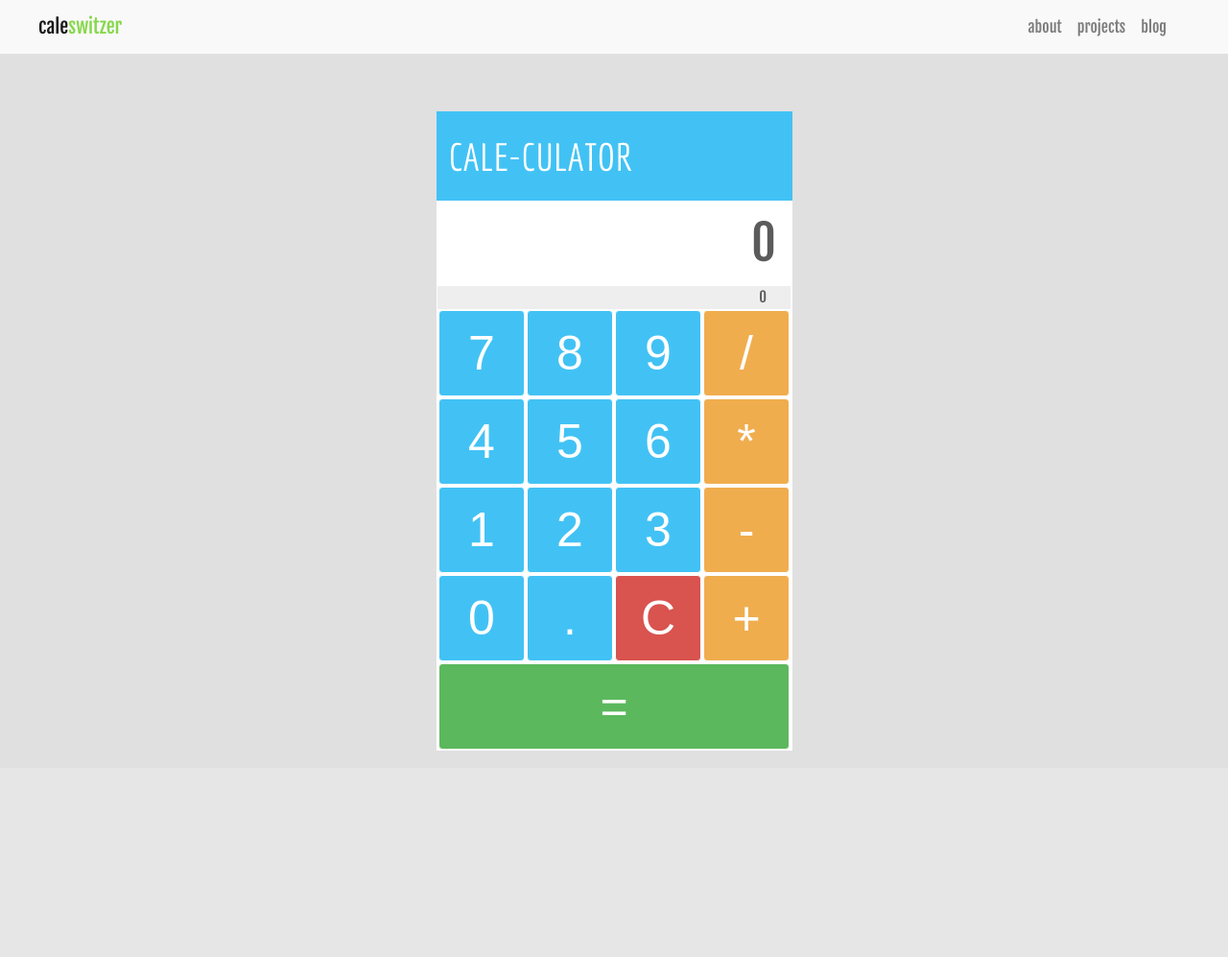
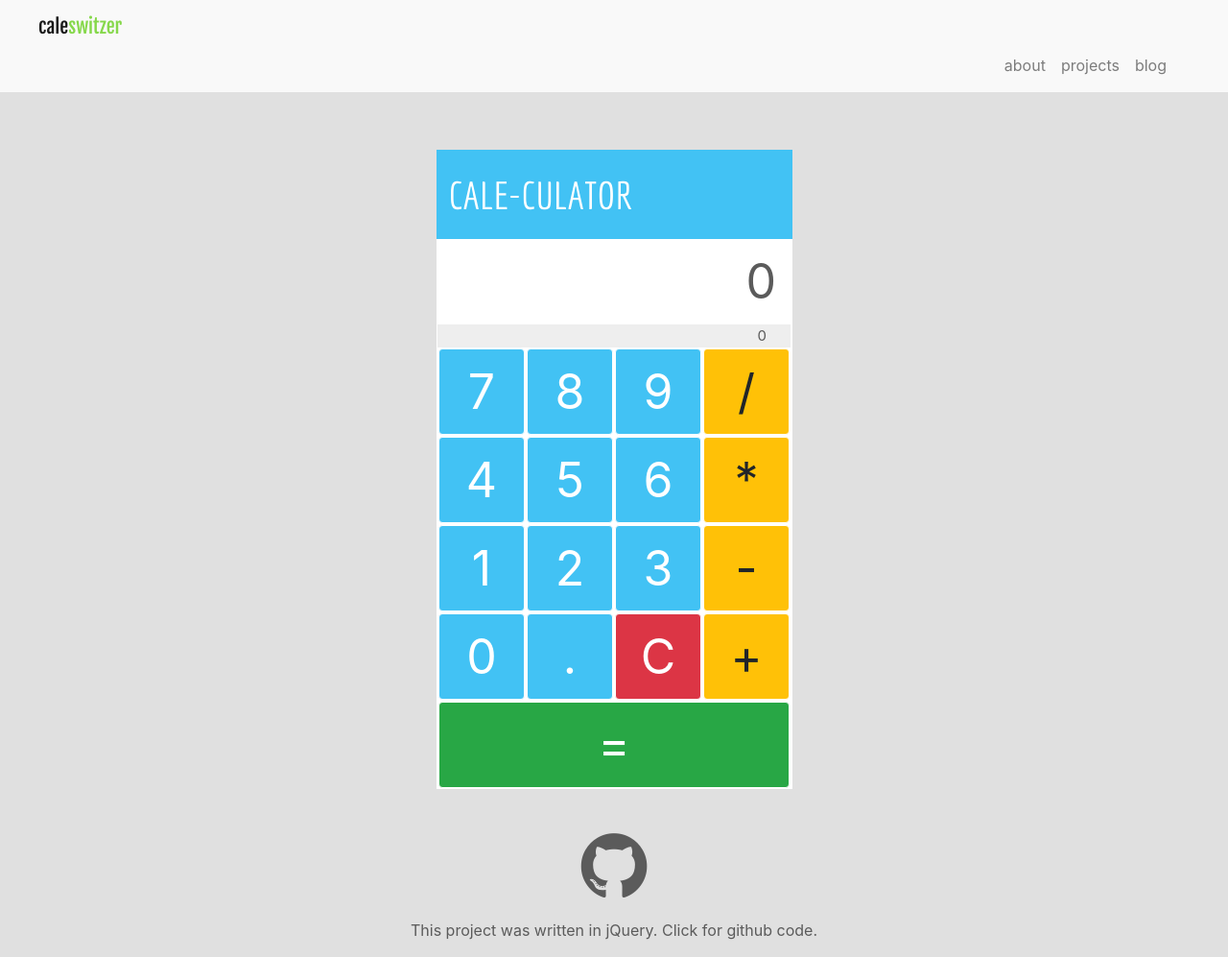
Before and after one commit to Tennyx/mysite, a Django app: page /projects/calculator in a window 1280 px wide. Shown: the whole page at 96% size. Before the commit the page ends 782 px from the top, so only its background shows below. Run offline with Django 3.2, Linux system fonts and the light colour scheme; parts of the project's set-up code (start-up, migrations or seed data) failed here and were passed over; some libraries are stand-ins or nearby versions.

Commit message:
added github link to calc and bootswatch.

```diff
--- a/home/static/css/main.css
+++ b/home/static/css/main.css
@@ -4,7 +4,6 @@
 
 body {
   background: #e0e0e0;
-  font-family: 'Fjalla One', sans-serif;
   color: #5b5b5b;
 }
 
@@ -13,17 +12,34 @@ body {
 	padding-left:40px;
 }
 
+.navbar-brand {
+	font-family: 'Fjalla One', sans-serif;
+}
+
 .lastname {
 	color:#86d84b;
-}
-
-p {
-	/*margin: 100px 200px 100px 200px;*/
-	/*text-align: center;*/
-	/*font-size: 1em;
-	min-width:200px;*/
 }
 
 #navbarSupportedContent {
 	margin-right: 40px;
 }
+
+.gitlink {
+	font-size: 80px;
+	padding: 40px 0px 15px 0px;
+	color: #5b5b5b;
+}
+
+.gitlink:hover {
+	color:#86d84b;
+}
+
+.cardlink {
+	text-decoration: none !important;
+	color: gray;
+	text-align: center;
+}
+
+.cardlink:hover {
+	color:red;
+}
--- a/home/templates/home/base.html
+++ b/home/templates/home/base.html
@@ -9,6 +9,7 @@
 	<link href="https://fonts.googleapis.com/css?family=Fjalla+One" rel="stylesheet">
 	<link href="https://maxcdn.bootstrapcdn.com/font-awesome/4.7.0/css/font-awesome.min.css" rel="stylesheet" integrity="sha384-wvfXpqpZZVQGK6TAh5PVlGOfQNHSoD2xbE+QkPxCAFlNEevoEH3Sl0sibVcOQVnN" crossorigin="anonymous">
 	<link rel="stylesheet" href="https://maxcdn.bootstrapcdn.com/bootstrap/4.0.0-alpha.6/css/bootstrap.min.css" integrity="sha384-rwoIResjU2yc3z8GV/NPeZWAv56rSmLldC3R/AZzGRnGxQQKnKkoFVhFQhNUwEyJ" crossorigin="anonymous">
+	<link rel="stylesheet" href="https://bootswatch.com/4-alpha/minty/bootstrap.min.css">
 	<link rel="stylesheet" href="/static/css/main.css">
 	<script src="https://code.jquery.com/jquery-3.1.1.slim.min.js" integrity="sha384-A7FZj7v+d/sdmMqp/nOQwliLvUsJfDHW+k9Omg/a/EheAdgtzNs3hpfag6Ed950n" crossorigin="anonymous"></script>
 	<script src="https://cdnjs.cloudflare.com/ajax/libs/tether/1.4.0/js/tether.min.js" integrity="sha384-DztdAPBWPRXSA/3eYEEUWrWCy7G5KFbe8fFjk5JAIxUYHKkDx6Qin1DkWx51bBrb" crossorigin="anonymous"></script>
--- a/projects/static/css/calc.css
+++ b/projects/static/css/calc.css
@@ -23,7 +23,7 @@ td {
   height: 90px;
 }
 
-button {
+.sq {
   width: 90px;
   height: 90px;
 }
--- a/projects/templates/projects/calculator.html
+++ b/projects/templates/projects/calculator.html
@@ -5,8 +5,8 @@ Calculator
 
 {% block header %}
 <script src="/static/js/calc.js"></script>
+<link href="https://fonts.googleapis.com/css?family=Economica" rel="stylesheet">
 <link rel="stylesheet" href="/static/css/calc.css">
-<link href="https://fonts.googleapis.com/css?family=Economica" rel="stylesheet">
 {% endblock %}
 
 {% block content %}
@@ -21,31 +21,38 @@ Calculator
 		<td colspan="4" class="text-right" id="accum">0</td>
 	</tr>
 	<tr>
-		<td><button id="seven" class="btn btn-info">7</button></td>
-		<td><button id="eight" class="btn btn-info">8</button></td>
-		<td><button id="nine"  class="btn btn-info">9</button></td>
-		<td><button id="divide" class="btn btn-warning">/</button></td>
+		<td><button id="seven" class="btn btn-info sq">7</button></td>
+		<td><button id="eight" class="btn btn-info sq">8</button></td>
+		<td><button id="nine"  class="btn btn-info sq">9</button></td>
+		<td><button id="divide" class="btn btn-warning sq">/</button></td>
 	</tr>
 	<tr>
-		<td><button id="four" class="btn btn-info">4</button></td>
-		<td><button id="five" class="btn btn-info">5</button></td>
-		<td><button id="six" class="btn btn-info">6</button></td>
-		<td><button id="times" class="btn btn-warning">*</button></td>
+		<td><button id="four" class="btn btn-info sq">4</button></td>
+		<td><button id="five" class="btn btn-info sq">5</button></td>
+		<td><button id="six" class="btn btn-info sq">6</button></td>
+		<td><button id="times" class="btn btn-warning sq">*</button></td>
 	</tr>
 	<tr>
-		<td><button id="one" class="btn btn-info">1</button></td>
-		<td><button id="two" class="btn btn-info">2</button></td>
-		<td><button id="three" class="btn btn-info">3</button></td>
-		<td><button id="minus" class="btn btn-warning">-</button></td>
+		<td><button id="one" class="btn btn-info sq">1</button></td>
+		<td><button id="two" class="btn btn-info sq">2</button></td>
+		<td><button id="three" class="btn btn-info sq">3</button></td>
+		<td><button id="minus" class="btn btn-warning sq">-</button></td>
 	</tr>
 	<tr>
-		<td><button id="zero" class="btn btn-info">0</button></td>
-		<td><button id="decimal" class="btn btn-info">.</button></td>
-		<td style="font-size:45px;"><button id="clear" class="btn btn-danger">C</button></td>
-		<td><button id="plus" class="btn btn-warning">+</button></td>
+		<td><button id="zero" class="btn btn-info sq">0</button></td>
+		<td><button id="decimal" class="btn btn-info sq">.</button></td>
+		<td style="font-size:45px;"><button id="clear" class="btn btn-danger sq">C</button></td>
+		<td><button id="plus" class="btn btn-warning sq">+</button></td>
 	</tr>
 	<tr>
-		<td colspan="5"><button style="width:366px" id="equals" class="btn btn-success">=</button></td>
+		<td colspan="5"><button style="width:366px;height:90px" id="equals" class="btn btn-success">=</button></td>
 	</tr>
 </table>
+
+
+
+<div class="text-center">
+	<a href="#"><i class="fa fa-github gitlink" aria-hidden="true"></i></a>
+	<p class="text-center">This project was written in jQuery. Click for github code.</p>
+</div>
 {% endblock %}
--- a/projects/templates/projects/project_list.html
+++ b/projects/templates/projects/project_list.html
@@ -7,7 +7,7 @@ Projects
 <div class="container">
 	<div class="row justify-content-md-center justify-content-sm-center">
 		<div class="col-lg-auto col-md-auto col-sm-auto">
-			<a href="/projects/calculator">
+			<a href="/projects/calculator" class="cardlink">
 				<div class="card" style="width: 20rem;">
 					<img class="card-img-top" src="https://img.webnots.com/2017/04/Bootstrap-Card-Image.png" alt="Card image cap"> <!--  318x180 size -->
 						<div class="card-block">
```
